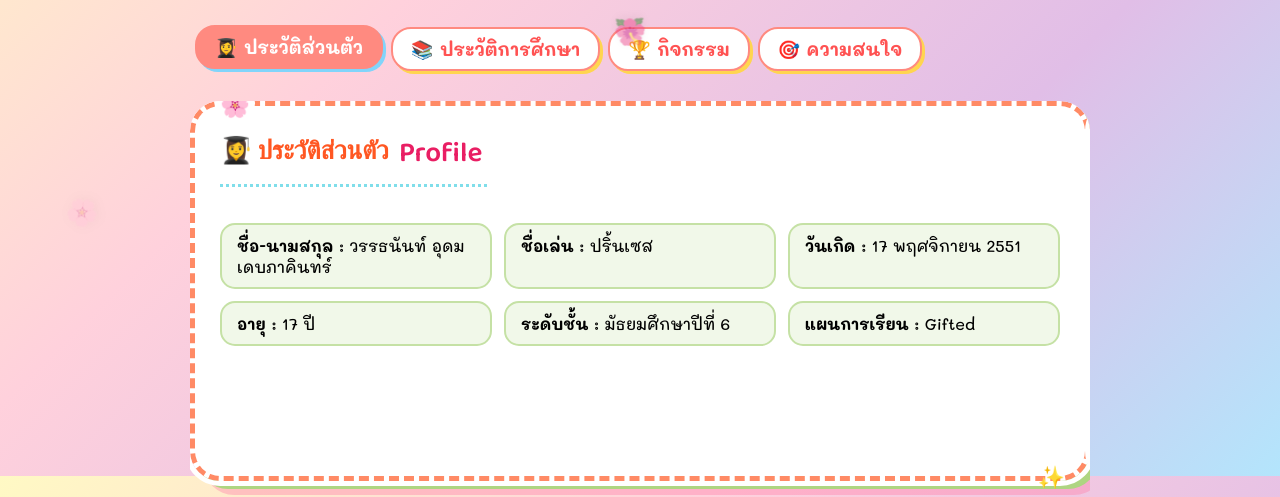
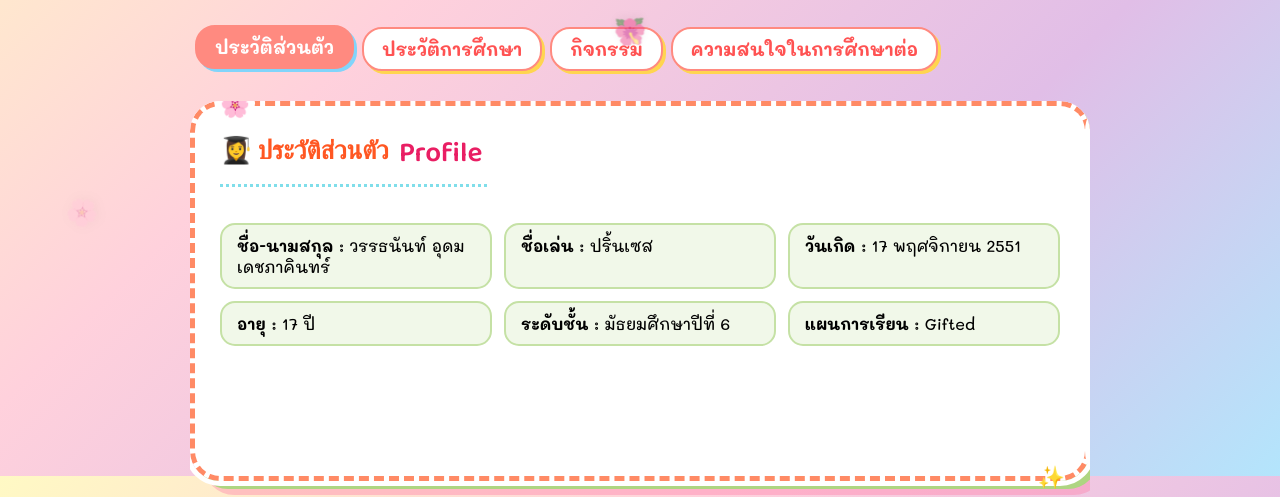
Before and after one commit to s34880/s34880.github.io, a plain HTML site: page portfolio.html in a window 1280 px wide. Shown: the part 324-821 px from the top of the page. Drawn offline with Linux system fonts and the light colour scheme.

Commit message:
Update portfolio.html

```diff
--- a/portfolio.html
+++ b/portfolio.html
@@ -3,7 +3,7 @@
 <head>
 <meta charset="UTF-8">
 <meta name="viewport" content="width=device-width, initial-scale=1.0">
-<title>แฟ้มสะสมผลงาน (Portfolio) </title>
+<title>แฟ้มสะสมผลงาน (Portfolio) - Princess Usahana Theme</title>
 <style>
 /* นำเข้าฟอนต์ Baloo 2 (หัวข้อ/ตกแต่ง), Great Vibes (ลายเซ็นชื่อ) และ Mali (เนื้อหา) จาก Google Fonts */
 @import url('https://fonts.googleapis.com/css2?family=Baloo+2:wght@400;600;700;800&family=Great+Vibes&family=Mali:ital,wght@0,300;0,500;0,700;1,400&display=swap');
@@ -424,10 +424,10 @@ ul li {
 
     <!-- แถบเมนูนำทาง (Tabs Navigation) -->
     <nav class="nav-tabs">
-        <button class="nav-btn active" onclick="goToSlide(0)">👩‍🎓 ประวัติส่วนตัว</button>
-        <button class="nav-btn" onclick="goToSlide(1)">📚 ประวัติการศึกษา</button>
-        <button class="nav-btn" onclick="goToSlide(2)">🏆 กิจกรรม</button>
-        <button class="nav-btn" onclick="goToSlide(3)">🎯 ความสนใจ</button>
+        <button class="nav-btn active" onclick="goToSlide(0)"> ประวัติส่วนตัว</button>
+        <button class="nav-btn" onclick="goToSlide(1)"> ประวัติการศึกษา</button>
+        <button class="nav-btn" onclick="goToSlide(2)"> กิจกรรม</button>
+        <button class="nav-btn" onclick="goToSlide(3)"> ความสนใจในการศึกษาต่อ </button>
     </nav>
 
     <!-- พื้นที่สไลด์เลื่อนซ้าย-ขวา -->
@@ -439,7 +439,7 @@ ul li {
                 <div class="box">
                     <h2>👩‍🎓 ประวัติส่วนตัว <span class="fancy-text">Profile</span></h2>
                     <div class="info-grid">
-                        <div class="info-item"><b>ชื่อ-นามสกุล :</b> วรรธนันท์ อุดมเดบภาคินทร์</div>
+                        <div class="info-item"><b>ชื่อ-นามสกุล :</b> วรรธนันท์ อุดมเดชภาคินทร์</div>
                         <div class="info-item"><b>ชื่อเล่น :</b> ปริ้นเซส</div>
                         <div class="info-item"><b>วันเกิด :</b> 17 พฤศจิกายน 2551</div>
                         <div class="info-item"><b>อายุ :</b> 17 ปี</div>
@@ -458,7 +458,7 @@ ul li {
                             <b>🏫 ระดับมัธยมศึกษาตอนปลาย (ม.4 - ม.6) :</b> โรงเรียนบ้านบึง "อุตสาหกรรมนุเคราะห์" (แผนการเรียน Gifted)
                         </div>
                         <div class="edu-line">
-                            <b>🏫 ระดับมัธยมศึกษาตอนต้น (ม.1 - ม.3) :</b> โรงเรียนบ้านบึง "อุตสาหกรรมนุเคราะห์"
+                            <b>🏫 ระดับมัธยมศึกษาตอนต้น (ม.1 - ม.3) :</b> โรงเรียนบ้านบึง "อุตสาหกรรมนุเคราะห์" (แผนการเรียน Gifted)
                         </div>
                     </div>
                 </div>
@@ -490,7 +490,7 @@ ul li {
             <!-- Slide 4: ความสนใจในการศึกษาต่อ + คติประจำใจ -->
             <div class="slide">
                 <div class="box">
-                    <h2> ความสนใจในการศึกษาต่อ <span class="fancy-text">Interests</span></h2>
+                    <h2>🎯 ความสนใจในการศึกษาต่อ <span class="fancy-text">Interests</span></h2>
                     <p style="text-indent: 20px;">
                         <b>สนใจคณะ/สาขา :</b><br>
                         มีความสนใจเข้าศึกษาต่อในระดับอุดมศึกษา ในสาขาวิชาที่เกี่ยวข้องกับเทคโนโลยีสารสนเทศ วิทยาการคอมพิวเตอร์ หรือการออกแบบดิจิทัล เนื่องจากมีความหลงใหลในการคิดวิเคราะห์ พัฒนาโปรแกรม และการสร้างสรรค์ผลงานผ่านเทคโนโลยีใหม่ ๆ เพื่อประยุกต์ใช้ในอนาคต
```
